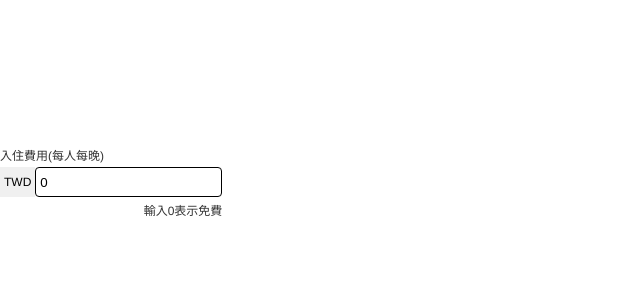
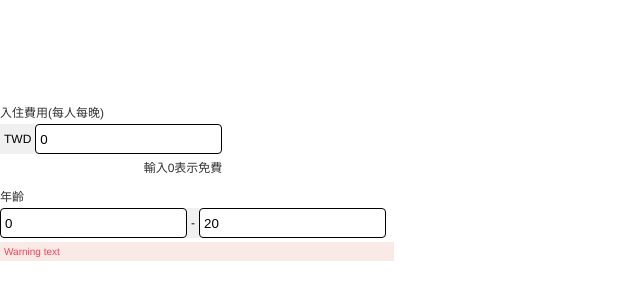
Before and after one commit to emil0519/Leetcode_component_test_practice, a React (Create React App) app: page / in a window 1280 px wide. Shown: the part 218-518 px from the top of the page, without its empty margins (0-640 px from the left). Built offline with nearby package versions, Linux system fonts and the light colour scheme.

Commit message:
feat: Add AgeGroupSelect UI

```diff
--- a/src/App.tsx
+++ b/src/App.tsx
@@ -2,6 +2,7 @@ import styled from "styled-components";
 import { PriceInput } from "./component/priceInput";
 import { ThemeProvider } from "styled-components";
 import GlobalStyle from "./styles/globalStyle";
+import { AgeGroupSelect } from "./component/ageGroupSelect";
 
 const theme = {
   colors: {
@@ -14,10 +15,12 @@ const theme = {
 
 const OuterWrapper = styled.div`
   display: flex;
-  width: 100%;
+  flex-direction: column;
+  min-width: 100vh;
   min-height: 100vh;
-  justify-content: flex-start;
-  align-items: center;
+  justify-content: center;
+  align-items: flex-start;
+  gap: 12px;
 `;
 
 function App() {
@@ -26,6 +29,7 @@ function App() {
       <GlobalStyle />
       <OuterWrapper>
         <PriceInput />
+        <AgeGroupSelect />
       </OuterWrapper>
     </ThemeProvider>
   );
--- /dev/null
+++ b/src/component/ageGroupSelect.tsx
@@ -0,0 +1,19 @@
+import {
+  GreyLabel,
+  FlexContainer,
+  GreyContaner,
+  StyledInput,
+  WarningArea,
+  ColumnFlexbox,
+} from "../styles";
+export const AgeGroupSelect = () => (
+  <ColumnFlexbox>
+    <GreyLabel htmlFor="ageRange">年齡</GreyLabel>
+    <FlexContainer>
+      <StyledInput type="number" id="startAge" value={0} isEmpty={false} />
+      <GreyContaner>-</GreyContaner>
+      <StyledInput type="number" id="startAge" value={20} isEmpty={false} />
+    </FlexContainer>
+    <WarningArea>Warning text</WarningArea>
+  </ColumnFlexbox>
+);
--- a/src/component/priceInput.tsx
+++ b/src/component/priceInput.tsx
@@ -5,14 +5,11 @@ import {
   GreyContaner,
   StyledInput,
   WarningArea,
+  ColumnFlexbox,
 } from "../styles";
-import { useEffect, useState } from "react";
+import { useState } from "react";
 import { addComma } from "../utils/addComma";
 
-const ColumnFlexbox = styled(FlexContainer)`
-  flex-direction: column;
-  gap: 4px;
-`;
 
 const AlignLeftFlexBox = styled(FlexContainer)`
   justify-content: flex-end;
--- a/src/styles.tsx
+++ b/src/styles.tsx
@@ -34,4 +34,9 @@ export const WarningArea = styled.aside`
   padding: 4px;
 `;
 
+export const ColumnFlexbox = styled(FlexContainer)`
+  flex-direction: column;
+  gap: 4px;
+`;
+
 export {};
```
